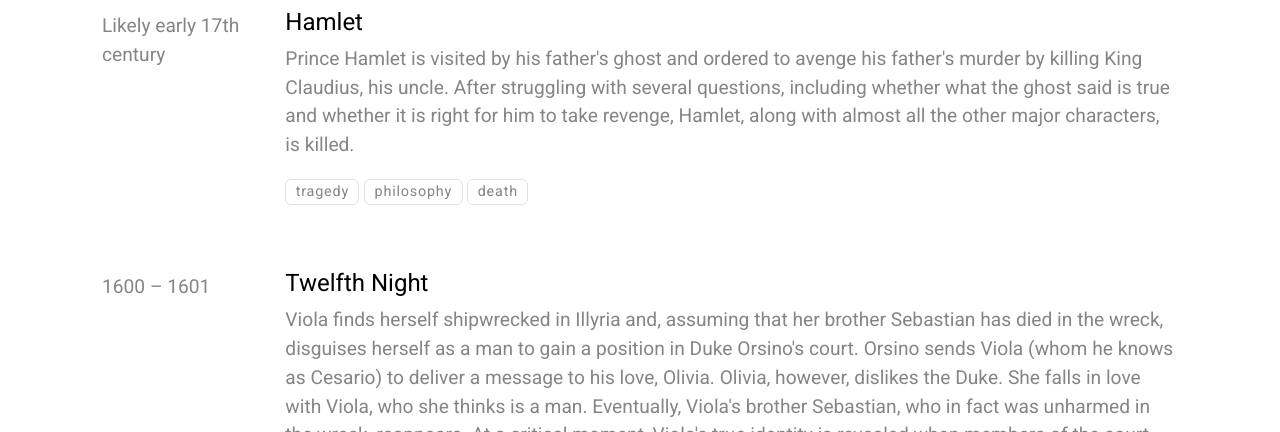
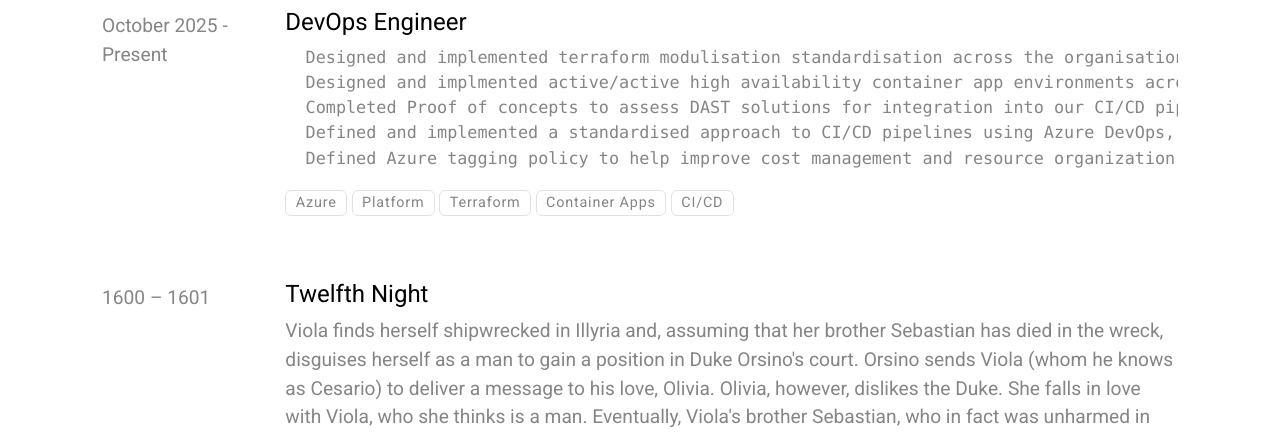
Before and after one commit to calumrees99/cv, a plain HTML site: page index.html in a window 1280 px wide. Shown: the part 671-1103 px from the top of the page. Drawn offline with nearby package versions, Linux system fonts and the light colour scheme.

Commit message:
Deploying to gh-pages from @ calumrees99/cv@b00e816706597ed39cb19fbb938703f12b96f8dc 🚀

```diff
--- a/index.html
+++ b/index.html
@@ -55,7 +55,7 @@
                         </li>
                         <li class="list-group-item d-flex justify-content-between align-items-start">
                             <span class="text-nowrap">Email</span>
-                            <span class="text-nowrap"><a href="mailto:wil64@yahoo.com"><i class="fa fa-envelope fact-icon"></i>calumrees99@gmail.com</a></span>
+                            <span class="text-nowrap"><a href="mailto:calumrees99@gmail.com"><i class="fa fa-envelope fact-icon"></i>calumrees99@gmail.com</a></span>
                         </li>
                     </ul>
                 </div>
@@ -64,7 +64,7 @@
 
         <div class="border-bottom border-2 border-print-0 border-dark mb-5 pb-5 pb-print-0 mb-print-1">
             <h2 class="mb-4">Introduction</h2>
-            <div> Senior Platform Engineer specialising in Azure cloud platforms, infrastructure as code, and platform reliability, with experience delivering and supporting enterprise-scale services across public sector and digital organisation's.
+            <div>Platform Engineer with over 5 years of experience, specialising in Azure cloud platforms, infrastructure as code, and platform reliability, with experience delivering and supporting enterprise-scale services across public sector and digital organisation's.
     Focused on designing and improving cloud platforms that enable engineering teams to deliver reliable, secure, and scalable software services. My work typically centres around platform automation, infrastructure standardisation, observability,
     and operational excellence, helping teams reduce operational friction and improve service delivery.
   </div>
@@ -74,17 +74,23 @@
             <h2 class="mb-4">Professional Experience</h2>
             <div class="row d-block d-md-flex mb-5">
                 <div class="col-md-2 pt-1">
-                    Likely early 17th century
+                    October 2025 - Present
                 </div>
                 <div class="col-md-10">
-                    <h3 class="fs-4 fw-normal">Hamlet</h3>
+                    <h3 class="fs-4 fw-normal">DevOps Engineer</h3>
 
-                    <div><p>Prince Hamlet is visited by his father&#39;s ghost and ordered to avenge his father&#39;s murder by killing King Claudius, his uncle. After struggling with several questions, including whether what the ghost said is true and whether it is right for him to take revenge, Hamlet, along with almost all the other major characters, is killed.</p></div>
+                    <div><pre><code>  Designed and implemented terraform modulisation standardisation across the organisation, improving the consistency and maintainability of our infrastructure as code. This involved creating reusable terraform modules for infrastructure components, such as compute resources and dependent resources, which reduced duplication and improved the efficiency of our infrastructure provisioning process.
+  Designed and implmented active/active high availability container app environments across multiple regions, improving the reliability and availability of our services. This involved configuring container apps to run in multiple regions and implementing load balancing and failover mechanisms to ensure that our services remained available even in the event of a regional outage.
+  Completed Proof of concepts to assess DAST solutions for integration into our CI/CD pipelines, including Rapid7 and Zap.
+  Defined and implemented a standardised approach to CI/CD pipelines using Azure DevOps, improving the efficiency and reliability of our software delivery process. This involved creating reusable pipeline templates and implementing best practices for pipeline design and implementation, such as automated testing and deployment.
+  Defined Azure tagging policy to help improve cost management and resource organization across our Azure environment. This involved defining a standard set of tags for our resources and implementing policies to enforce their use, which improved our ability to track and manage our Azure resources effectively.</code></pre></div>
 
                     <p>
-                        <span class="badge text-body border border-1">tragedy</span>
-                        <span class="badge text-body border border-1">philosophy</span>
-                        <span class="badge text-body border border-1">death</span>
+                        <span class="badge text-body border border-1">Azure</span>
+                        <span class="badge text-body border border-1">Platform</span>
+                        <span class="badge text-body border border-1">Terraform</span>
+                        <span class="badge text-body border border-1">Container Apps</span>
+                        <span class="badge text-body border border-1">CI/CD</span>
                     </p>
                 </div>
             </div>
```
Also changed, not shown: 1 other file.
